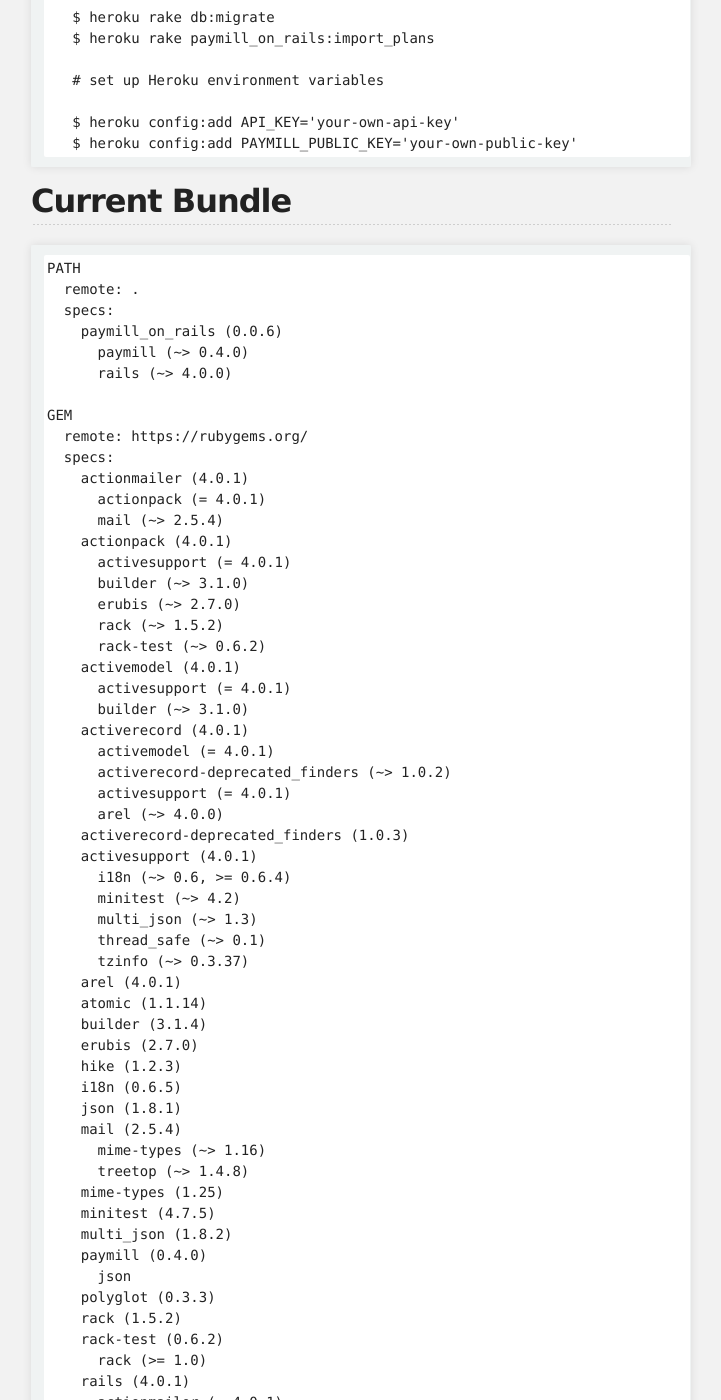
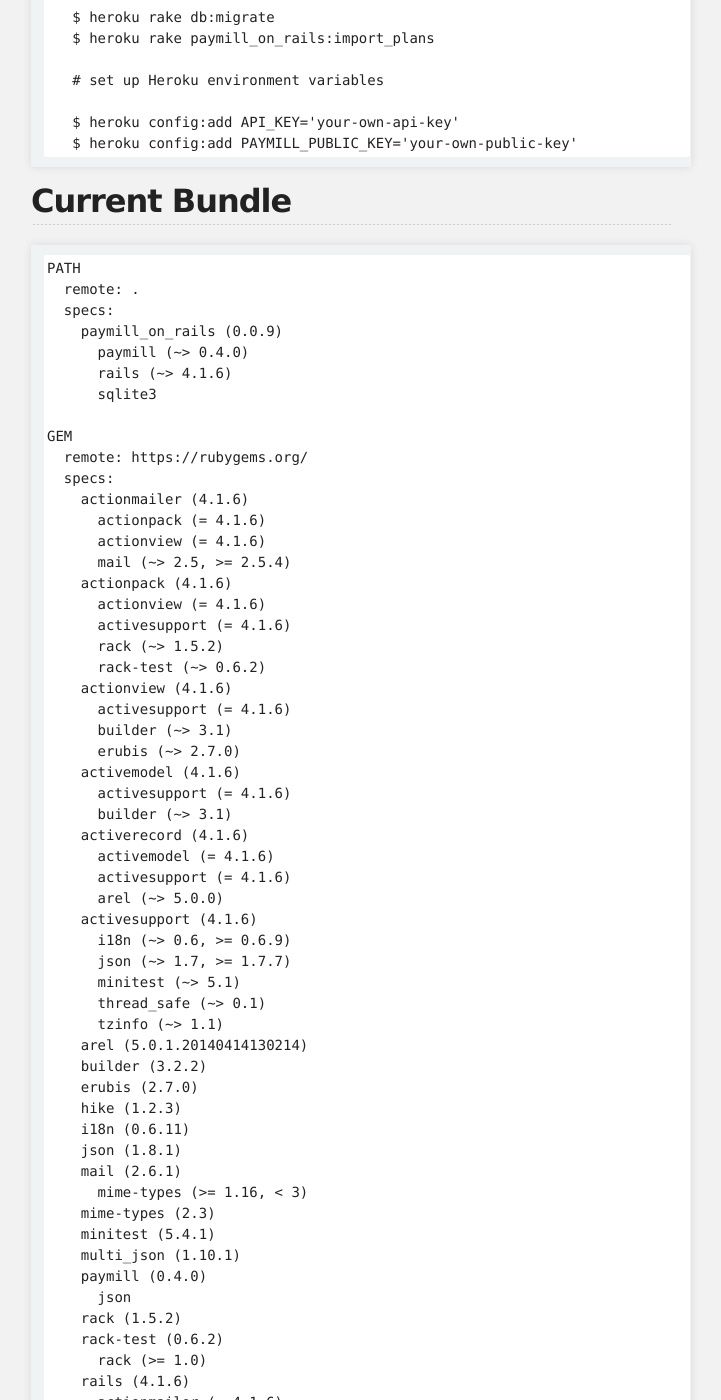
Before and after one commit to lgs/paymill_on_rails, a Jekyll site: the page built from index.md, in a window 1280 px wide and 1400 px high, scrolled down 2606 px. Shown: the whole window, without its empty margins (289-1010 px from the left). Built offline with Jekyll 4.4.1, drawn with Linux system fonts in a browser that asks for light colours; nearby versions of some CDN libraries; Markdown is read by kramdown in place of the engine named in the settings; some of the changed text lies outside the part shown.

Commit message:
Update Paymill subscriptions Project Pages to Rails 4.1.6 and ruby-2.1.2p95

````diff
--- a/index.md
+++ b/index.md
@@ -7,7 +7,7 @@ layout: index
 
 [**<img src="https://gemnasium.com/lgs/paymill_on_rails.png" alt="Dependency Status" />**][1] [**<img src="https://codeclimate.com/github/lgs/paymill_on_rails.png" />**][2]
 
-Paymill subscriptions on Rails 4.0.1 and ruby-2.0.0-p247, [**deployed on Heroku**][3]. This code is adapted from [**Railscast #288**][4] and based on ruby wrapper for the Paymill API gem [**paymill-ruby**][5]. See also Paymill API reference:  [**Paymill API/v2 documentation**][6]
+Paymill subscriptions on Rails 4.1.6 and ruby-2.1.2p95, [**deployed on Heroku**][3]. This code is adapted from [**Railscast #288**][4] and based on ruby wrapper for the Paymill API gem [**paymill-ruby**][5]. See also Paymill API reference:  [**Paymill API/v2 documentation**][6]
 
 ## Security Standards
 
@@ -44,7 +44,7 @@ For further reading see also [**payment form**][8] and [**security standards**][
 
 ## Usage
 
-Since the release of [**paymill_on_rails gem 0.0.5**][10], PaymillOnRails becomes a [**Mountable Rails Engine**][11] for Rails 4. Set up a subscription payment integrating it with your existing Rails application service is now very simple just following nex steps:
+Since the release of [**paymill_on_rails gem 0.1.1**][10], PaymillOnRails becomes a [**Mountable Rails Engine**][11] for Rails 4.1.X. Set up a subscription payment integrating it with your existing Rails application service is now very simple just following nex steps:
 
 ##### 1) register for a test account at [**paymill.com**][12] and create the subscription plans, also called Offers ([**read more**][13], which are how Subscription Plans are called in Paymill.
 
@@ -119,95 +119,93 @@ In your rails app run
 PATH
   remote: .
   specs:
-    paymill_on_rails (0.0.6)
+    paymill_on_rails (0.0.9)
       paymill (~> 0.4.0)
-      rails (~> 4.0.0)
+      rails (~> 4.1.6)
+      sqlite3
 
 GEM
   remote: https://rubygems.org/
   specs:
-    actionmailer (4.0.1)
-      actionpack (= 4.0.1)
-      mail (~> 2.5.4)
-    actionpack (4.0.1)
-      activesupport (= 4.0.1)
-      builder (~> 3.1.0)
-      erubis (~> 2.7.0)
+    actionmailer (4.1.6)
+      actionpack (= 4.1.6)
+      actionview (= 4.1.6)
+      mail (~> 2.5, >= 2.5.4)
+    actionpack (4.1.6)
+      actionview (= 4.1.6)
+      activesupport (= 4.1.6)
       rack (~> 1.5.2)
       rack-test (~> 0.6.2)
-    activemodel (4.0.1)
-      activesupport (= 4.0.1)
-      builder (~> 3.1.0)
-    activerecord (4.0.1)
-      activemodel (= 4.0.1)
-      activerecord-deprecated_finders (~> 1.0.2)
-      activesupport (= 4.0.1)
-      arel (~> 4.0.0)
-    activerecord-deprecated_finders (1.0.3)
-    activesupport (4.0.1)
-      i18n (~> 0.6, >= 0.6.4)
-      minitest (~> 4.2)
-      multi_json (~> 1.3)
+    actionview (4.1.6)
+      activesupport (= 4.1.6)
+      builder (~> 3.1)
+      erubis (~> 2.7.0)
+    activemodel (4.1.6)
+      activesupport (= 4.1.6)
+      builder (~> 3.1)
+    activerecord (4.1.6)
+      activemodel (= 4.1.6)
+      activesupport (= 4.1.6)
+      arel (~> 5.0.0)
+    activesupport (4.1.6)
+      i18n (~> 0.6, >= 0.6.9)
+      json (~> 1.7, >= 1.7.7)
+      minitest (~> 5.1)
       thread_safe (~> 0.1)
-      tzinfo (~> 0.3.37)
-    arel (4.0.1)
-    atomic (1.1.14)
-    builder (3.1.4)
+      tzinfo (~> 1.1)
+    arel (5.0.1.20140414130214)
+    builder (3.2.2)
     erubis (2.7.0)
     hike (1.2.3)
-    i18n (0.6.5)
+    i18n (0.6.11)
     json (1.8.1)
-    mail (2.5.4)
-      mime-types (~> 1.16)
-      treetop (~> 1.4.8)
-    mime-types (1.25)
-    minitest (4.7.5)
-    multi_json (1.8.2)
+    mail (2.6.1)
+      mime-types (>= 1.16, < 3)
+    mime-types (2.3)
+    minitest (5.4.1)
+    multi_json (1.10.1)
     paymill (0.4.0)
       json
-    polyglot (0.3.3)
     rack (1.5.2)
     rack-test (0.6.2)
       rack (>= 1.0)
-    rails (4.0.1)
-      actionmailer (= 4.0.1)
-      actionpack (= 4.0.1)
-      activerecord (= 4.0.1)
-      activesupport (= 4.0.1)
+    rails (4.1.6)
+      actionmailer (= 4.1.6)
+      actionpack (= 4.1.6)
+      actionview (= 4.1.6)
+      activemodel (= 4.1.6)
+      activerecord (= 4.1.6)
+      activesupport (= 4.1.6)
       bundler (>= 1.3.0, < 2.0)
-      railties (= 4.0.1)
-      sprockets-rails (~> 2.0.0)
-    railties (4.0.1)
-      actionpack (= 4.0.1)
-      activesupport (= 4.0.1)
+      railties (= 4.1.6)
+      sprockets-rails (~> 2.0)
+    railties (4.1.6)
+      actionpack (= 4.1.6)
+      activesupport (= 4.1.6)
       rake (>= 0.8.7)
       thor (>= 0.18.1, < 2.0)
-    rake (10.1.0)
-    sprockets (2.10.0)
+    rake (10.3.2)
+    sprockets (2.12.2)
       hike (~> 1.2)
       multi_json (~> 1.0)
       rack (~> 1.0)
       tilt (~> 1.1, != 1.3.0)
-    sprockets-rails (2.0.1)
+    sprockets-rails (2.1.4)
       actionpack (>= 3.0)
       activesupport (>= 3.0)
       sprockets (~> 2.8)
-    sqlite3 (1.3.8)
-    thor (0.18.1)
-    thread_safe (0.1.3)
-      atomic
+    sqlite3 (1.3.9)
+    thor (0.19.1)
+    thread_safe (0.3.4)
     tilt (1.4.1)
-    treetop (1.4.15)
-      polyglot
-      polyglot (>= 0.3.1)
-    tzinfo (0.3.38)
+    tzinfo (1.2.2)
+      thread_safe (~> 0.1)
 
 PLATFORMS
-  ruby 2.0.0
+  ruby 2.1.2p95
 
 DEPENDENCIES
   paymill_on_rails!
-  sqlite3
 ```
 
 ## Related works
````
